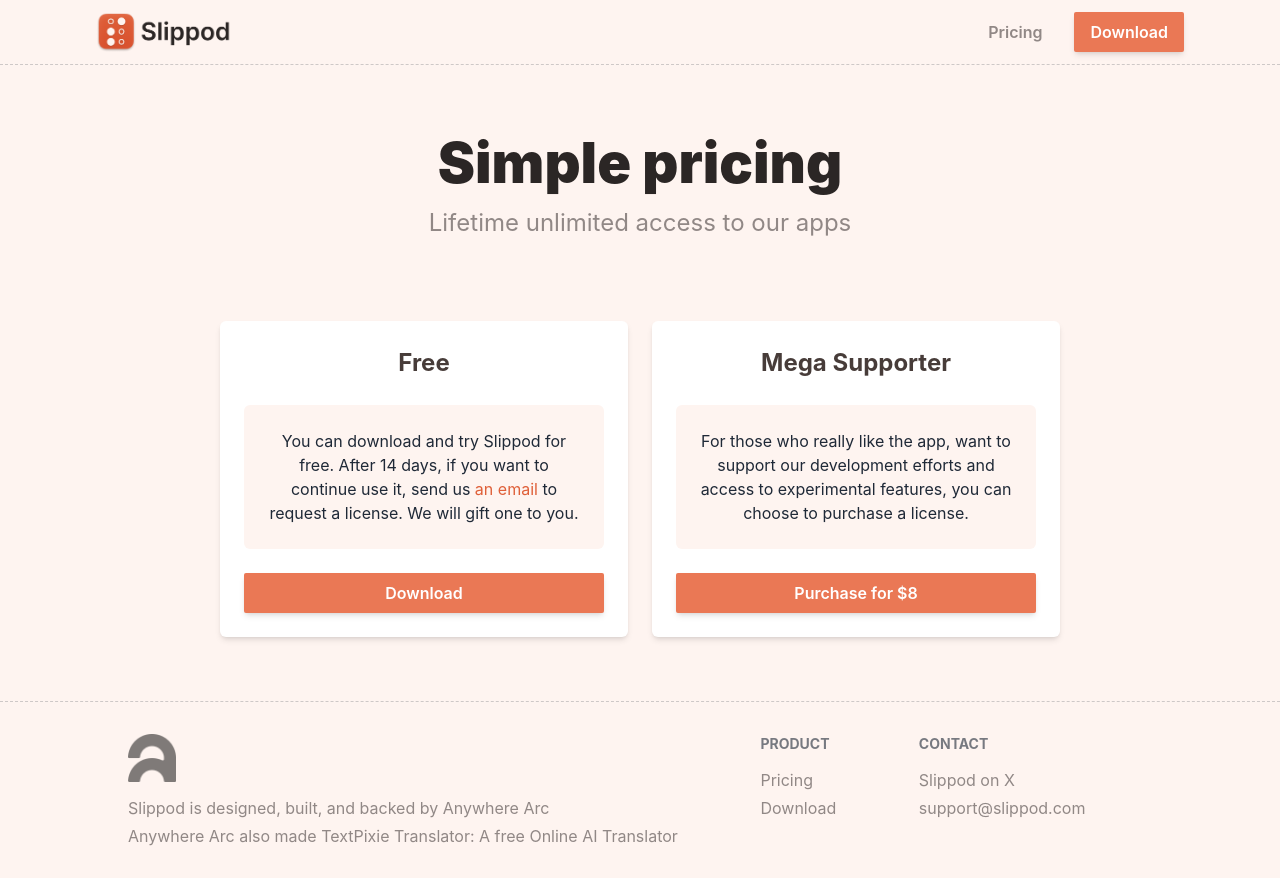
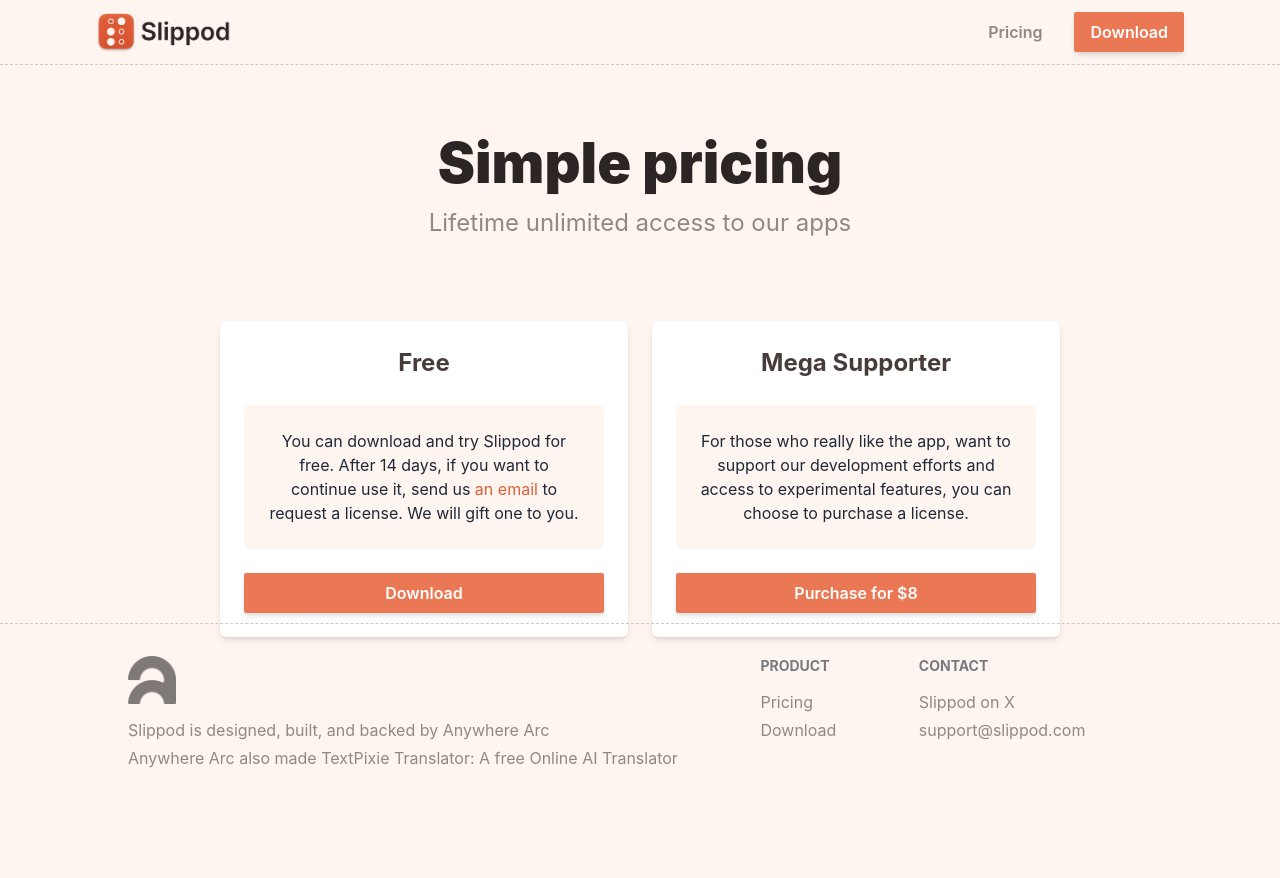
Before and after one commit to anywherearc/slippod.com, a website: page pricing/index.html in a window 1280 px wide. After the commit the page ends 800 px from the top, so only its background shows below. Drawn offline with Linux system fonts and the light colour scheme.

Commit message:
regular update

```diff
--- a/pricing/index.html
+++ b/pricing/index.html
@@ -54,7 +54,7 @@
             </div>
         </div>
     </div>
-    <div id="footer" class="border-t border-dashed border-sunlight-gray-700 lg:px-24 py-8">
+    <div id="footer" class="fixed bottom-0 right-0 left-0 border-t border-dashed border-sunlight-gray-700 lg:px-24 py-8">
         <div class="max-w-screen-xl mx-auto">
             <footer class="footer bg-sunlight-900 px-8">
                 <aside>
```
Also changed, not shown: download/index.html (+1 -1 lines), dist.css.
